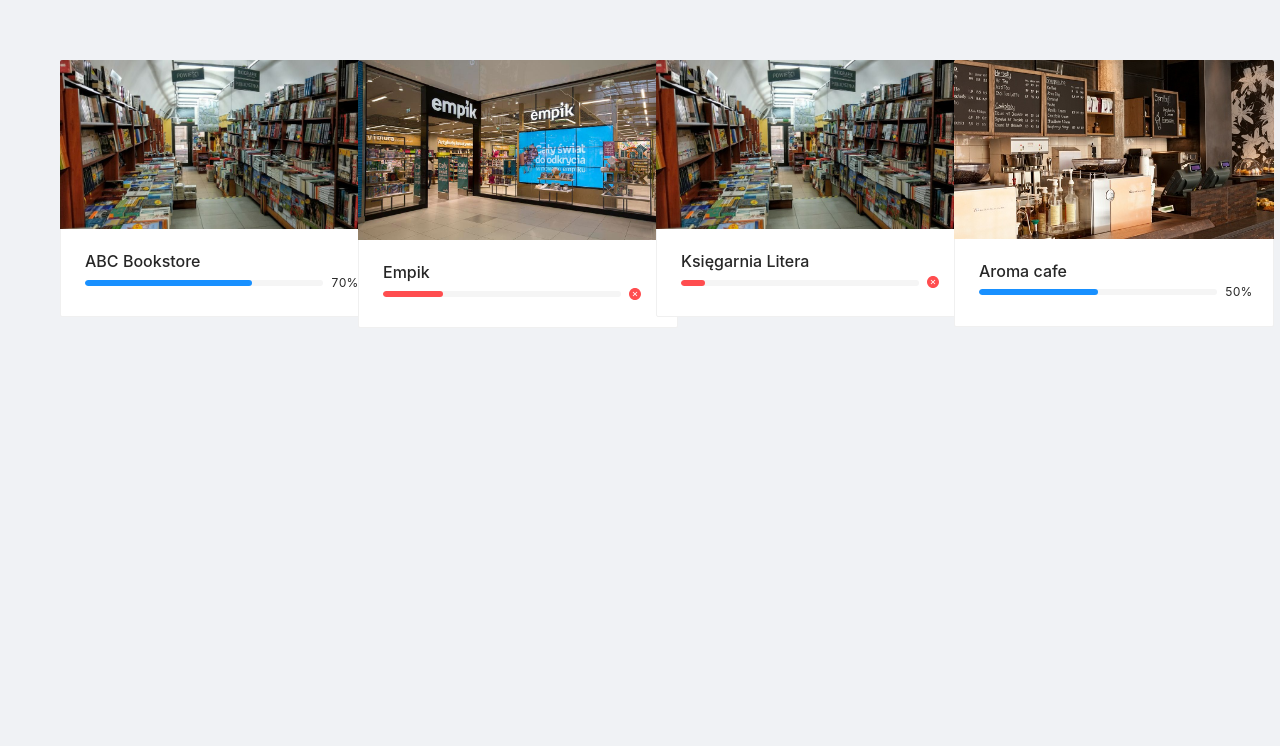
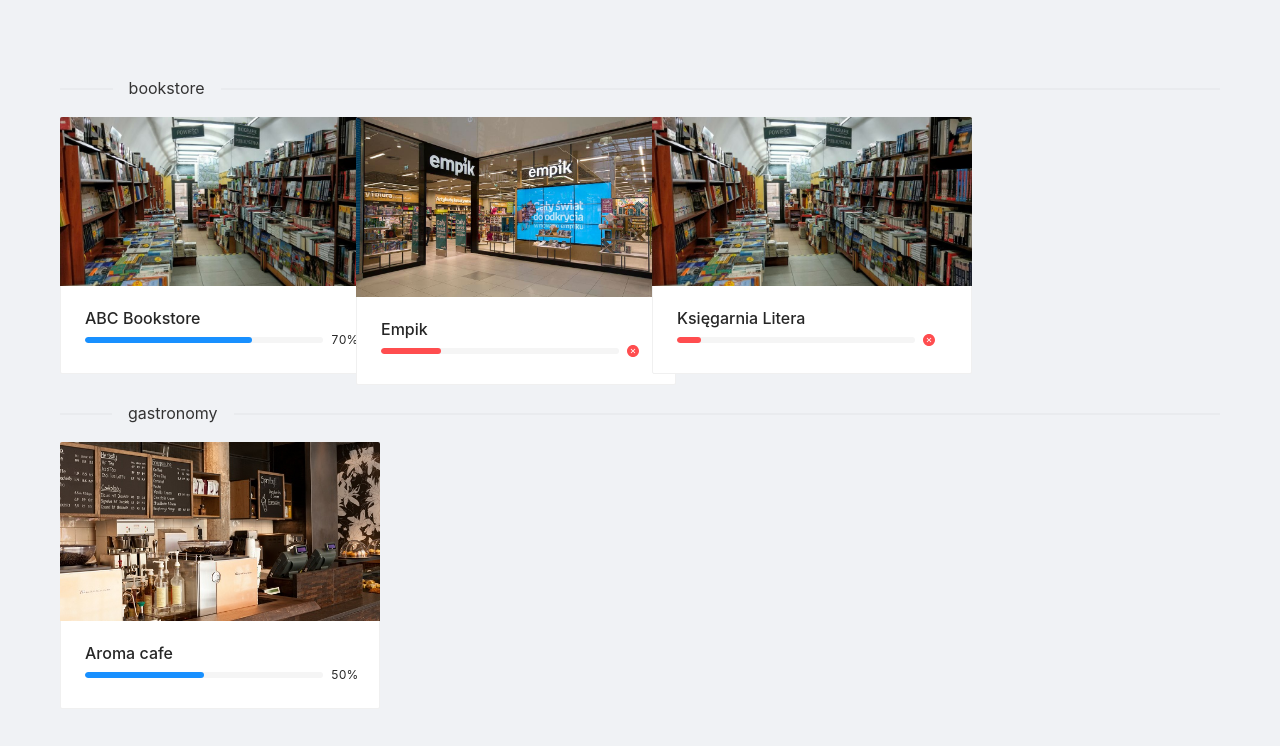
Before and after one commit to kbogusze/covidHackathoneFront, a React (Create React App) app: page /gallery in a window 1280 px wide. Shown: the top 746 px of the page. Built offline with nearby package versions, Linux system fonts and the light colour scheme.

Commit message:
Group by category

```diff
--- a/package.json
+++ b/package.json
@@ -8,6 +8,7 @@
     "@testing-library/react": "^9.5.0",
     "@testing-library/user-event": "^7.2.1",
     "antd": "^4.1.4",
+    "lodash": "^4.17.15",
     "react": "^16.13.1",
     "react-dom": "^16.13.1",
     "react-router-dom": "^5.1.2",
--- a/src/App.js
+++ b/src/App.js
@@ -9,7 +9,7 @@
 import Applicant from './applicant/Applicant';
 import Guarantor from './guarantor/Guarantor';
 import Home from './home/Home';
-import Gallery from './gallery/Gallery';
+import GalleryPage from './gallery/GalleryPage';
 
 class App extends React.Component {
     render() {
@@ -26,7 +26,7 @@
                             <Guarantor />
                         </Route>
                         <Route path="/gallery">
-                            <Gallery />
+                            <GalleryPage />
                         </Route>
                         <Route>
                             <Home />
--- a/src/gallery/Gallery.js
+++ b/src/gallery/Gallery.js
@@ -34,7 +34,7 @@
     },
 ];
 
-class Guarantor extends React.Component {
+class Gallery extends React.Component {
     render() {
         return (
             <Row gutter={{ xs: 8, sm: 16, md: 24, lg: 32 }}>
@@ -51,4 +51,4 @@
     }
 }
 
-export default Guarantor;
+export default Gallery;
--- /dev/null
+++ b/src/gallery/GalleryPage.js
@@ -0,0 +1,67 @@
+import React from 'react';
+
+import Tile from './Tile';
+import bookstore from '../assets/images/bookstore.jpg';
+import bookstore2 from '../assets/images/bookstore.jpg';
+import empik from '../assets/images/empik.jpg';
+import coffeeshop from '../assets/images/coffeeshop.jpg';
+import {Col, Divider, Row} from 'antd';
+import {groupBy} from 'lodash';
+import './gallery.css';
+
+const deals = [
+    {
+        title: 'ABC Bookstore',
+        image: bookstore,
+        percent: 70,
+        category: 'bookstore'
+    },
+    {
+        title: 'Empik',
+        image: empik,
+        percent: 25,
+        category: 'bookstore'
+    },
+    {
+        title: 'Księgarnia Litera',
+        image: bookstore2,
+        percent: 10,
+        category: 'bookstore'
+    },
+    {
+        title: 'Aroma cafe',
+        image: coffeeshop,
+        percent: 50,
+        category: 'gastronomy'
+    },
+];
+
+class GalleryPage extends React.Component {
+    render() {
+        const categories = groupBy(deals, 'category');
+
+        return (
+            <div>
+                {Object.keys(categories).map((key) => (
+                    <>
+                        <Divider orientation="left" style={{ color: '#333', fontWeight: 'normal' }}>
+                            {key}
+                        </Divider>
+                        <Row gutter={{ xs: 8, sm: 16, md: 24 }}>
+                            {categories[key].map((deal, index) => (
+                                <Col className="gutter-row" span={6}>
+                                    <Tile
+                                        key={index}
+                                        {...deal}
+                                    />
+                                </Col>
+                            ))}
+                        </Row>
+                    </>
+                ))}
+            </div>
+        )
+    }
+}
+
+export default GalleryPage;
--- /dev/null
+++ b/src/gallery/gallery.css
@@ -0,0 +1,9 @@
+.gallery-container {
+    margin-top: 16px;
+    border: 1px dashed #e9e9e9;
+    border-radius: 2px;
+    background-color: #fafafa;
+    min-height: 200px;
+    text-align: center;
+    padding-top: 80px;
+}
```
